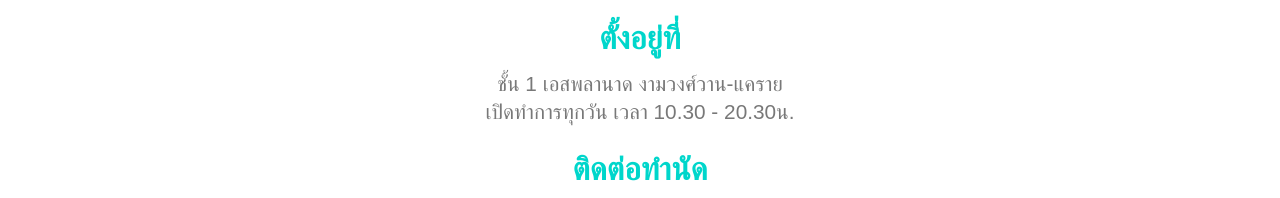
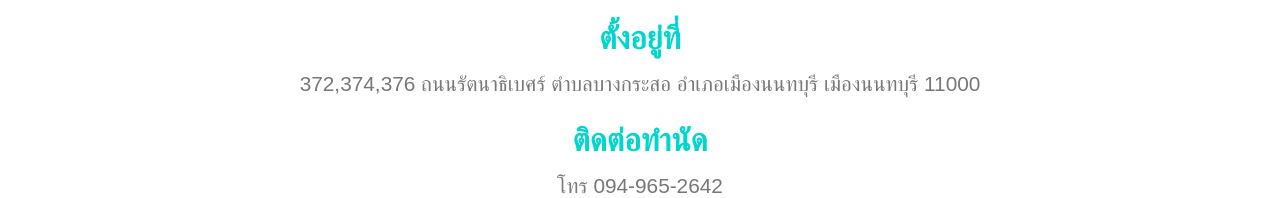
Before and after one commit to tanatwat/smile-dc, a plain HTML site: page www/index.html in a window 1280 px wide. Shown: the part 491-689 px from the top of the page. Drawn offline with nearby package versions, Linux system fonts and the light colour scheme; a script that the page names is missing.

Commit message:
Update index.html

```diff
--- a/www/index.html
+++ b/www/index.html
@@ -6,7 +6,7 @@
 <head>
   <meta charset="utf-8">
   <title>Smile Delight Dental Clinic - คลินิกทันตกรรมสไมล์ดีไลท์</title>
-  <meta content="Smile Delight Dental Clinic ทำฟัน จัดฟัน รากฟันเทียม ฟอกสีฟัน ฟันปลอม ตั้งอยู่ในห้างเอสพลานาด แคราย ชั้นที่ 1. เปิดให้บริการทุกวัน เวลา 10.30 – 20.30 น. ติดต่อทำนัด โทร. 02-591-5565, 094-965-2642" name="description">
+  <meta content="Smile Delight Dental Clinic ทำฟัน จัดฟัน รากฟันเทียม ฟอกสีฟัน ฟันปลอม 372,374,376 ถนนรัตนาธิเบศร์ ตำบลบางกระสอ อำเภอเมืองนนทบุรี เมืองนนทบุรี 11000 เปิดให้บริการทุกวัน เวลา 10.30 – 20.30 น. ติดต่อทำนัด โทร. 02-591-5565, 094-965-2642" name="description">
   <meta content="width=device-width, initial-scale=1" name="viewport">
   <link rel="shortcut icon" type="image/png" sizes="16x16" href="/images/favicon/favicon-16x16.png" />
   <link rel="shortcut icon" type="image/png" sizes="32x32" href="/images/favicon/favicon-32x32.png" />
@@ -92,7 +92,7 @@
 <div class="container w-container">
   <div class="section"><img src="images/logo-large.png" width="250" srcset="images/logo-large-p-500.png 500w, images/logo-large.png 865w" sizes="(max-width: 479px) 92vw, 250px" alt="" class="title-logo">
     <h1 class="title center">ตั้งอยู่ที่</h1>
-    <p class="content text center">ชั้น 1 เอสพลานาด งามวงศ์วาน-แคราย<br>เปิดทำการทุกวัน เวลา 10.30 - 20.30น.<br></p>
+    <p class="content text center">372,374,376 ถนนรัตนาธิเบศร์ ตำบลบางกระสอ อำเภอเมืองนนทบุรี เมืองนนทบุรี 11000<br></p>
     <h1 class="title center">ติดต่อทำนัด</h1>
     <p class="content text center">โทร 094-965-2642<br></p>
     <p class="content text center">หรือ 02-591-5565<br></p>
@@ -187,7 +187,7 @@
   <div class="footer">
   <img src="images/logo-large-white.png" srcset="/images/logo-large-white-p-500.png 500w, /images/logo-large-white-p-800.png 800w, /images/logo-large-white.png 865w" sizes="(max-width: 479px) 150px, 250px" alt="" class="footer-logo">
   <div class="footer-content">
-    <p>ชั้น 1 เอสพลานาด งามวงศ์วาน-แคราย<br>เปิดทำการทุกวัน เวลา 10.30 - 20.30น.<br></p>
+    <p>372,374,376 ถนนรัตนาธิเบศร์ ตำบลบางกระสอ อำเภอเมืองนนทบุรี เมืองนนทบุรี 11000<br></p>
     <p>โทร 094-965-2642<br></p>
     <p>หรือ 02-591-5565<br></p>
   </div>
```
